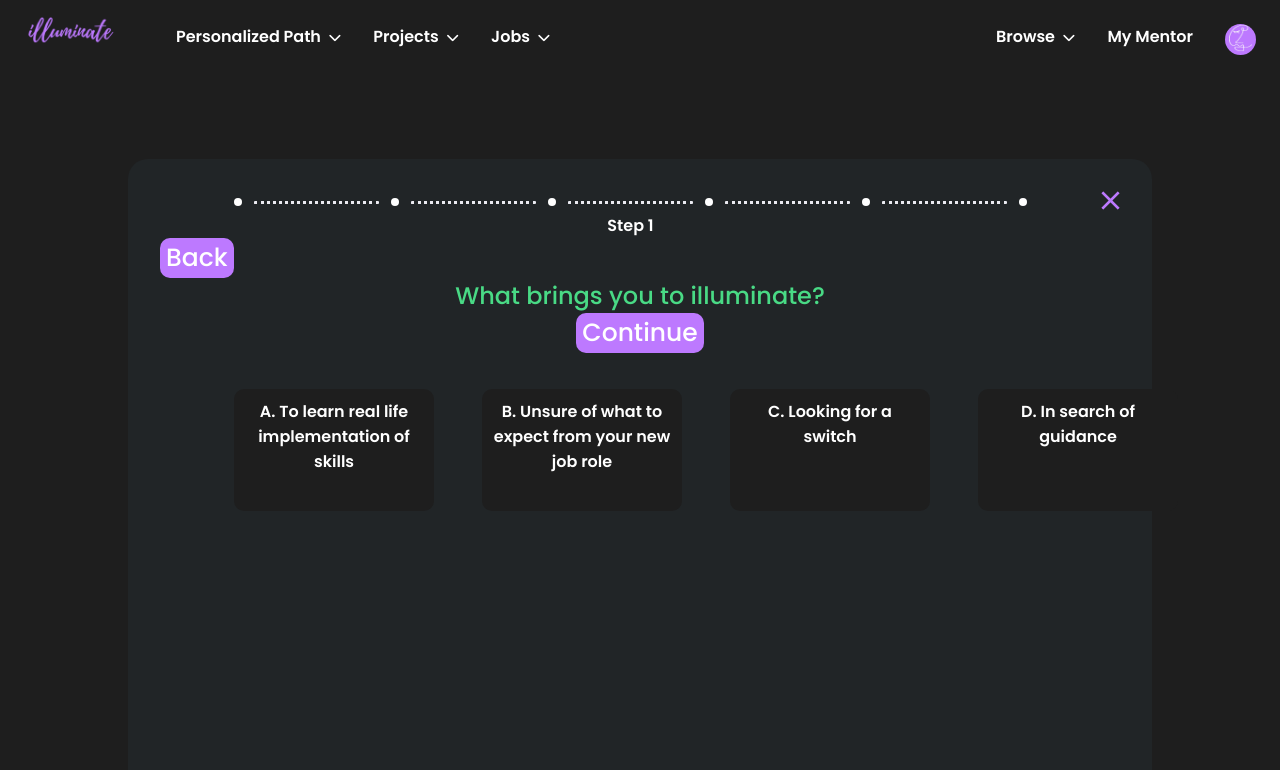
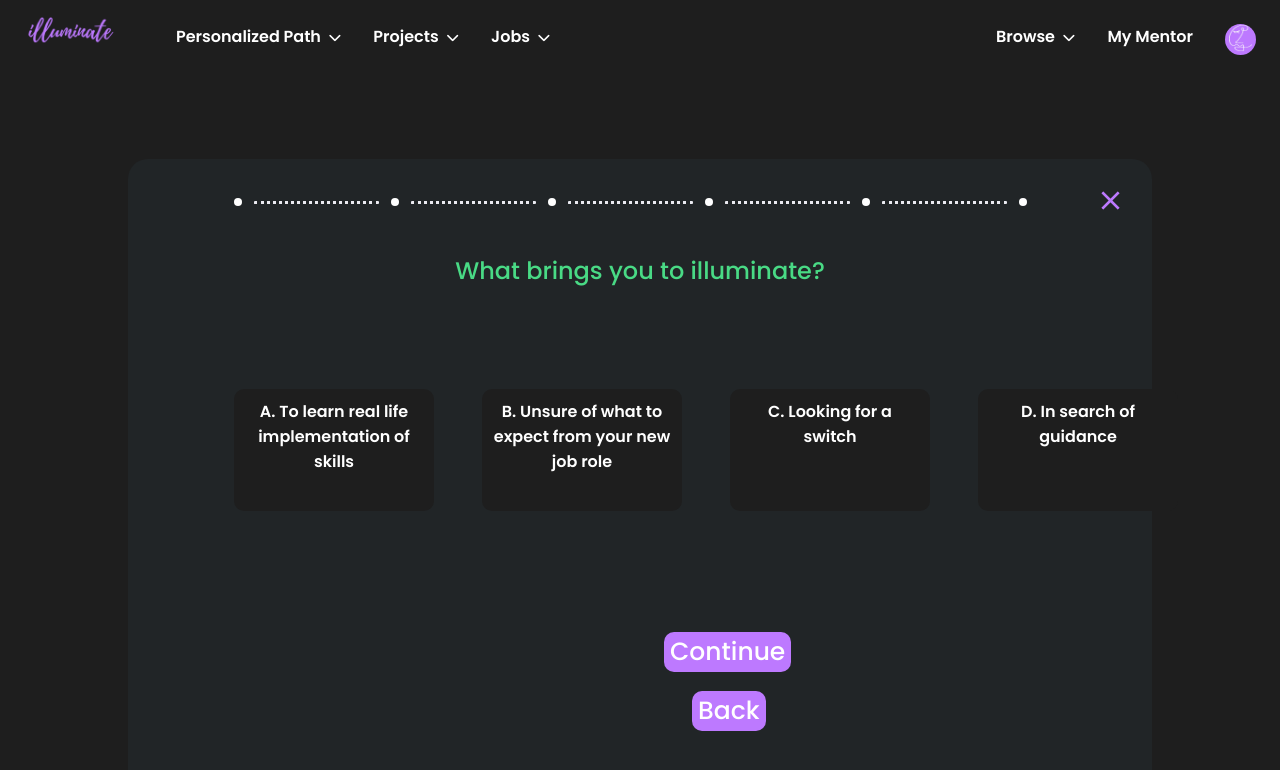
Before and after one commit to aditi977/Illuminate, a React (Create React App) app in the folder frontend/: page /form in a window 1280 px wide. Shown: the top 770 px of the page. Built offline with nearby package versions, Linux system fonts and the light colour scheme.

Commit message:
fixed styling for buttons in personalised path page

```diff
--- a/frontend/src/pages/PPForm.css
+++ b/frontend/src/pages/PPForm.css
@@ -17,6 +17,7 @@
     color: var(--tertiary-text-color);
     font-size: 1.5em;
     font-weight: 500;
+    padding-top: 40px;
 }
 .q1_option1
 {
@@ -316,16 +317,36 @@
     padding-top: 30px;
 
 }
-.continue-button{
-    display: flex;
-    flex-direction: row;
-    width: 100%;
-    /* width: 175px; */
-    /* height: 35px; */
-    /* left: 640px;
-    top: 617px; */
-    justify-content: flex-end;
-}
+.back-btn {
+    background-color: var(--primary-color);
+    font-family: 'Poppins';
+    font-weight: 500;
+    font-size: 25px;
+    align-items: center;
+    text-align: center;
+    display: inline-block;
+    position:absolute;
+    left:692px;
+    top:691px;
+    /* width: 166px; */
+    border-radius: 10px;
+    cursor: pointer;
+  }
+.continue-btn {
+    background-color: var(--primary-color);
+    font-family: 'Poppins';
+    font-weight: 500;
+    font-size: 25px;
+    align-items: center;
+    text-align: center;
+    display: inline-block;
+    position:absolute;
+    left:664px;
+    top:632px;
+    /* width: 166px; */
+    border-radius: 10px;
+    cursor: pointer;
+  }
 /* [class^='q']:hover, [class*='q']:hover {
     outline: 1px solid var(--primary-text-color);
     cursor:pointer;
--- a/frontend/src/pages/PPForm.js
+++ b/frontend/src/pages/PPForm.js
@@ -147,17 +147,10 @@
           </>
         ) : (
           <>
-            <p>Step {activeStep + 1}</p>
+
 
             <div className='navigation-buttons'>
-              <button className='small-btn'
-                color="inherit"
-                disabled={activeStep === 0}
-                onClick={handleBack}
-                sx={{ mr: 1 }}
-              >
-                Back
-              </button>
+
 
 
             </div>
@@ -268,9 +261,19 @@
                   )
                     : (<p>nothing</p>)
             }
-            <button className='small-btn' onClick={handleNext}>
+
+            <button className='continue-btn' onClick={handleNext}>
               Continue
             </button>
+            <button className='back-btn'
+              color="inherit"
+              disabled={activeStep === 0}
+              onClick={handleBack}
+              sx={{ mr: 1 }}
+            >
+              Back
+            </button>
+
           </>
         )}
       </div>
```
